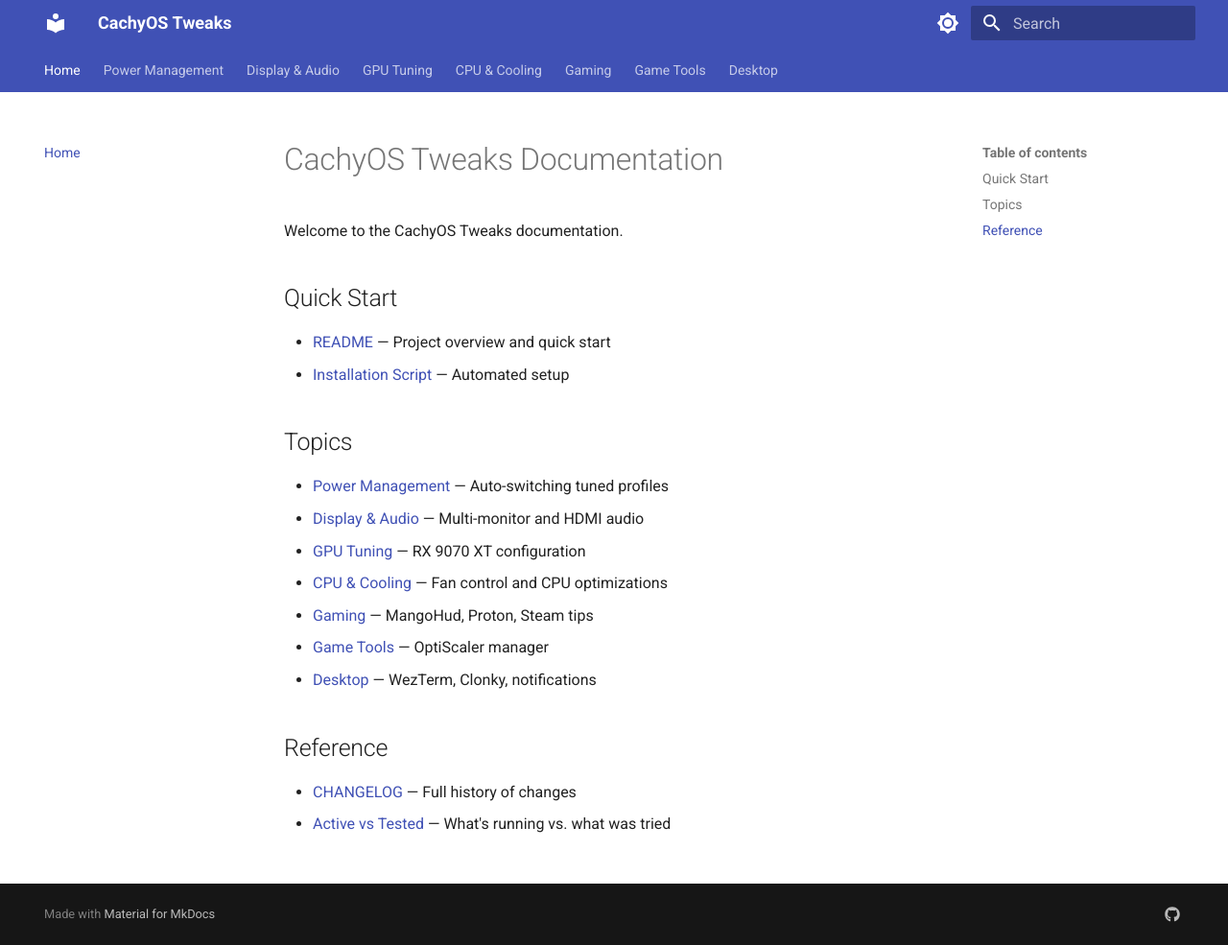
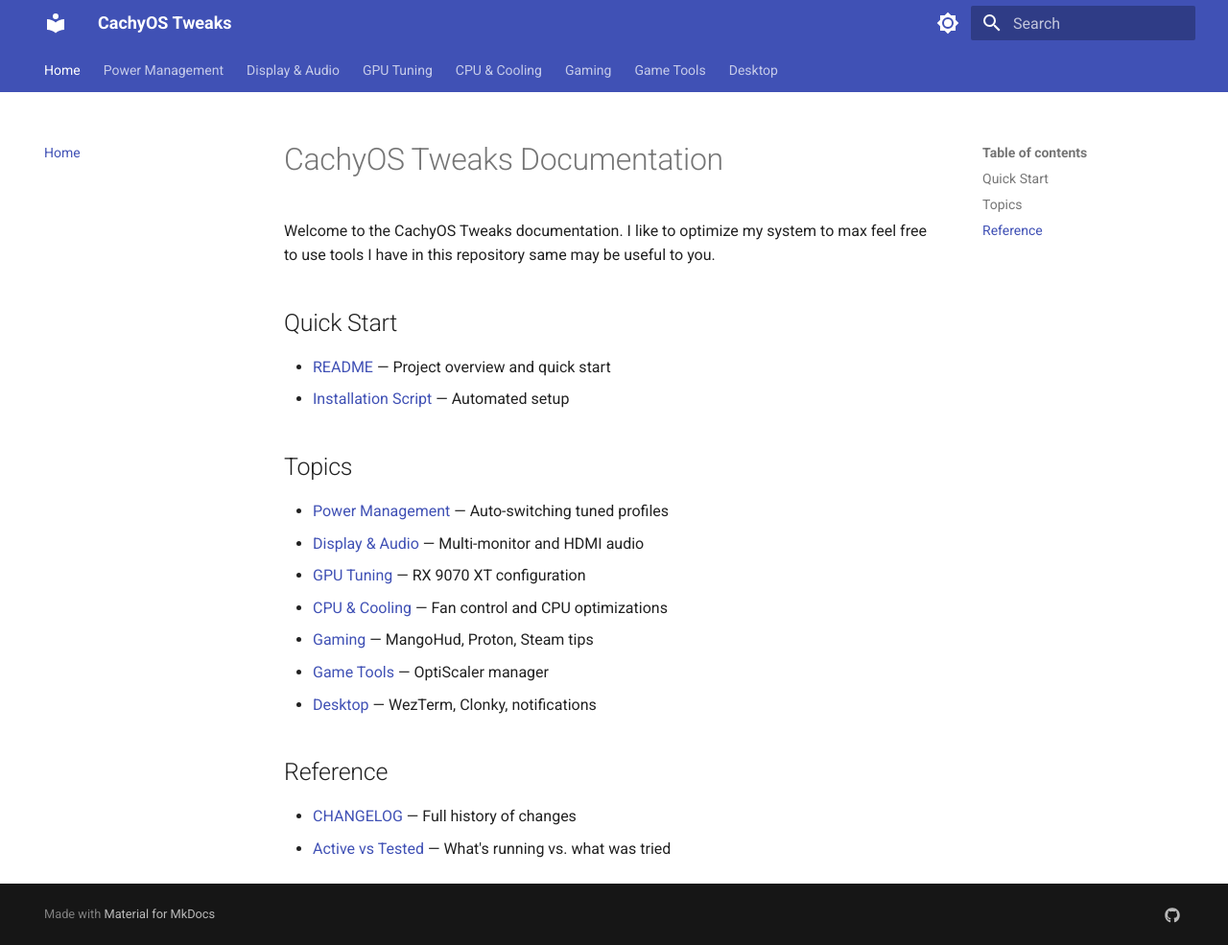
Before and after one commit to axeII/cachyos-labs, an MkDocs documentation site: the page built from docs/index.md, in a window 1280 px wide and 985 px high. Shown: the whole window at 96% size. Built offline with MkDocs 1.6.1 and Material for MkDocs 9.7.7, drawn with Linux system fonts in a browser that asks for light colours.

Commit message:
docs(index): improve introduction for clarity and usability

```diff
--- a/docs/index.md
+++ b/docs/index.md
@@ -1,6 +1,6 @@
 # CachyOS Tweaks Documentation
 
-Welcome to the CachyOS Tweaks documentation.
+Welcome to the CachyOS Tweaks documentation. I like to optimize my system to max feel free to use tools I have in this repository same may be useful to you.
 
 ## Quick Start
 
```
